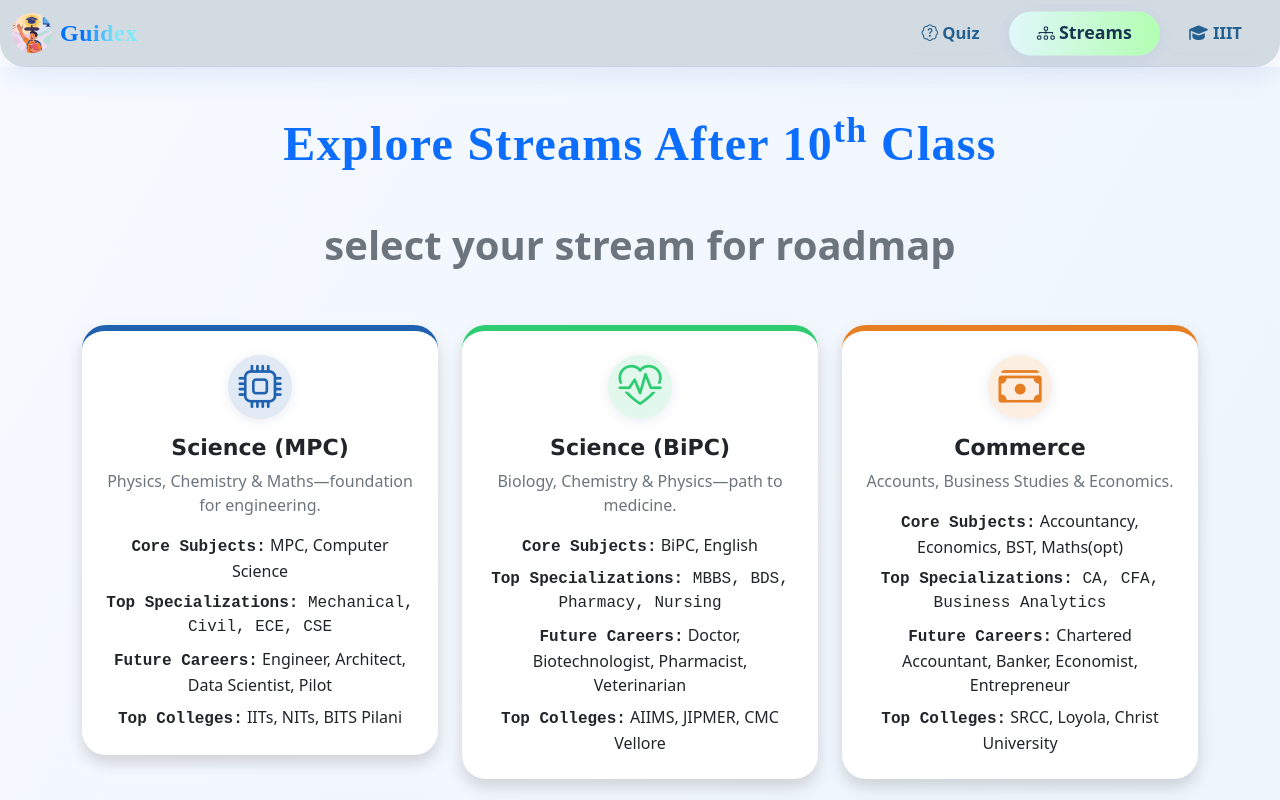
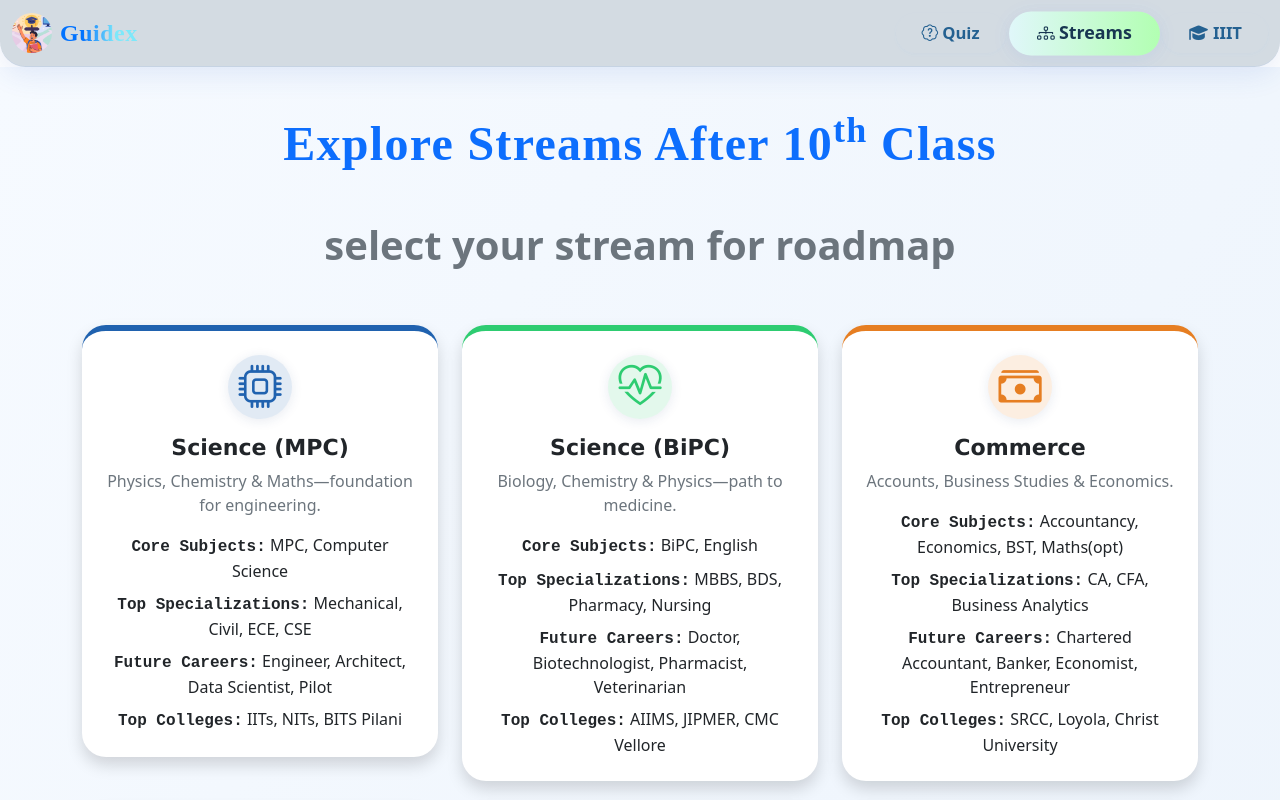
Before and after one commit to PuttaPramod/Guidex, an Angular app: page /streams in a window 1280 px wide. Shown: the top 800 px of the page. Built offline with nearby package versions, Linux system fonts and the light colour scheme.

Commit message:
changed font families

```diff
--- a/src/app/pages/streams/streams.component.html
+++ b/src/app/pages/streams/streams.component.html
@@ -17,7 +17,7 @@
               <div class="mb-2">
                 <strong class="mydes">Core Subjects:</strong> {{ s.coreSubjects }}
               </div>
-              <div class="mb-2 mydes">
+              <div class="mb-2">
                 <strong class="mydes">Top Specializations:</strong>
                 <span *ngFor="let spec of s.specialization; let last = last">
                   {{ spec }}<span *ngIf="!last">, </span>
```
